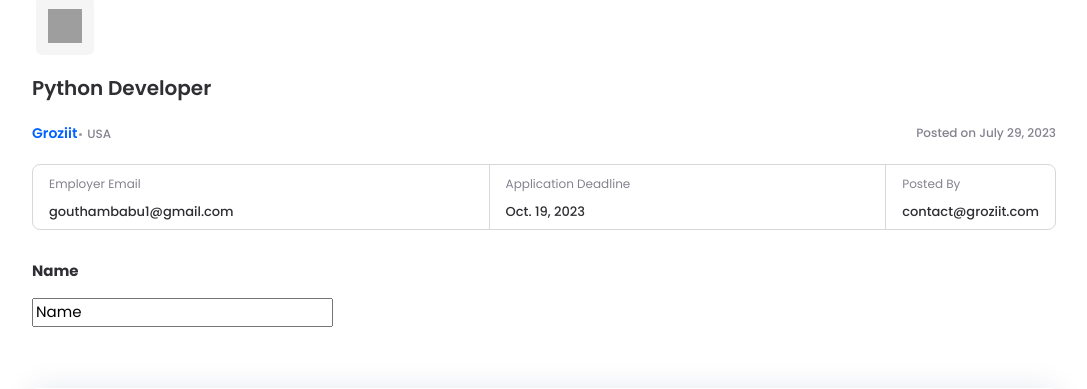
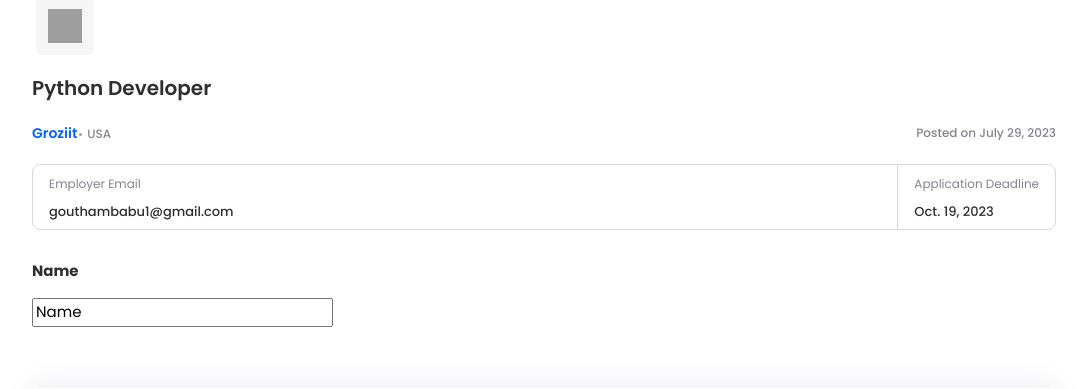
Before and after one commit to MGouthamB/dynamicspaces, a Django app: template App/templates/detail.html in a window 1280 px wide. Shown: the top 389 px of the page, without its empty margins (96-1183 px from the left). Run offline with Django 4.2, Linux system fonts and the light colour scheme; the template is opened without the code that fills it: values that come from a table or form of the project are taken from there, others are empty; data comes from the database, SQL or seed files in the repository; some libraries are stand-ins or nearby versions; grey boxes are pictures that could not be loaded.

Commit message:
Removed posted-by field

```diff
--- a/App/templates/detail.html
+++ b/App/templates/detail.html
@@ -1137,10 +1137,10 @@
                 <div class="explain-title">Application Deadline</div>
                 <div class="explain-subtitle">{{ job.expire_in_days }}</div>
             </div>
-            <div class="explain-contents">
-                <div class="explain-title">Posted By</div>
-                <div class="explain-subtitle">{{ job.posted_by }}</div>
-            </div>
+{#            <div class="explain-contents">#}
+{#                <div class="explain-title">Posted By</div>#}
+{#                <div class="explain-subtitle">{{ job.posted_by }}</div>#}
+{#            </div>#}
             {#                        <div class="explain-contents">#}
             {#                            <div class="explain-title">Offer Salary</div>#}
             {#                            <div class="explain-subtitle">$2150.0 / Month</div>#}
```
